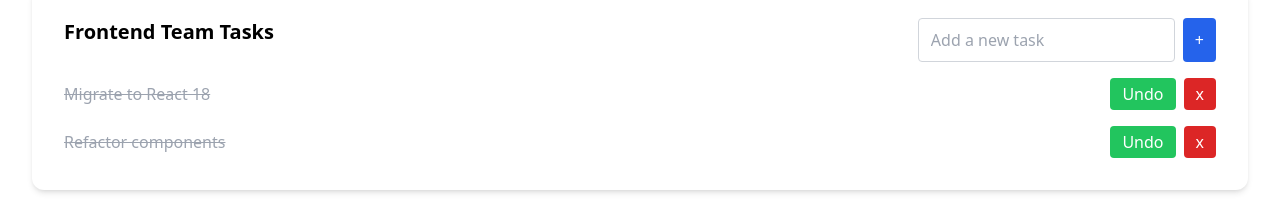
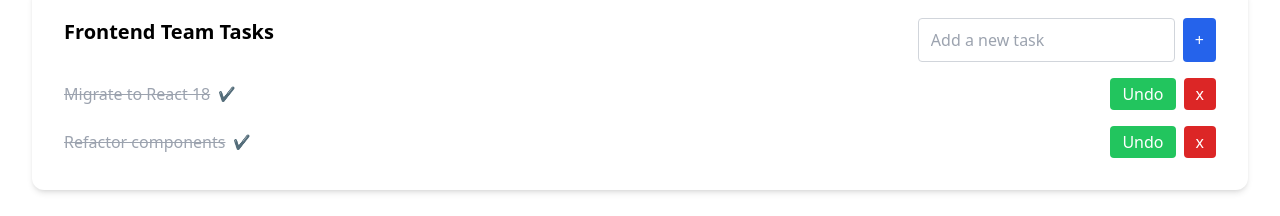
Before and after one commit to dalofe/react-playground, a React (Vite) app: page / in a window 1280 px wide. Shown: the part 242-458 px from the top of the page. Built offline with nearby package versions, Linux system fonts and the light colour scheme.

Commit message:
Day 6: refactoring component

```diff
--- a/src/components/TaskList.tsx
+++ b/src/components/TaskList.tsx
@@ -88,21 +88,18 @@ export default function TaskList({ title, initialTasks, showCompleted = true, on
                         //.filter(task => showCompleted ? true : !task.completed)
                         .filter(task => showCompleted || !task.completed)
                         .map(task => (
-                            <li
-                                key={task.id}
-                                className={`flex justify-between items-center p-2 ${task.completed ? "line-through text-gray-400" : "text-gray-800"
-                                    }`}
-                            >
-                                {task.title}
+                            <li key={task.id} className="flex justify-between items-center p-2 text-gray-800">
+                                <div className="flex items-center gap-2">
+                                    <span className={task.completed ? "line-through text-gray-400" : ""}>{task.title}</span>
+                                    {task.completed && (
+                                        <span className="text-green-600 text-sm">✔</span>
+                                    )}
+                                </div>
+
                                 <div>
-                                    <button
-                                        onClick={() => toggleTask(task.id)}
-                                        className="px-3 py-1 mr-2 bg-green-500 text-white rounded hover:bg-green-600 transition"
-                                    >
-                                        {task.completed ? "Undo" : "Done"}
-                                    </button>
-                                    <button onClick={() => deleteTask(task.id)}
-                                        className="px-3 py-1 bg-red-600 text-white rounded hover:bg-red-700 transition">x</button>
+                                    <button onClick={() => toggleTask(task.id)}
+                                        className="px-3 py-1 mr-2 bg-green-500 text-white rounded hover:bg-green-600 transition">{task.completed ? "Undo" : "Done"}</button>
+                                    <button onClick={() => deleteTask(task.id)} className="px-3 py-1 bg-red-600 text-white rounded hover:bg-red-700 transition">x</button>
                                 </div>
                             </li>
                         ))
```
